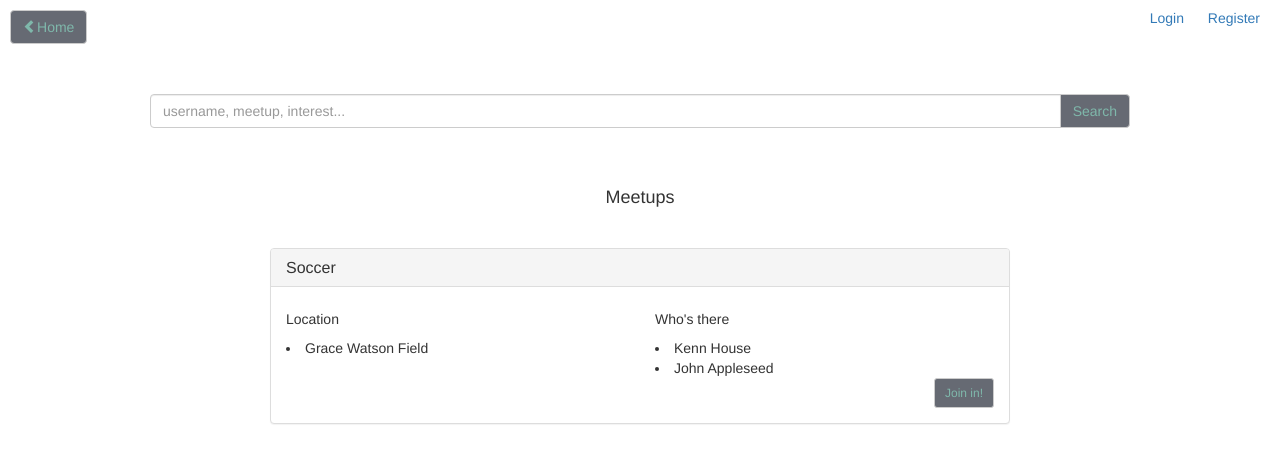
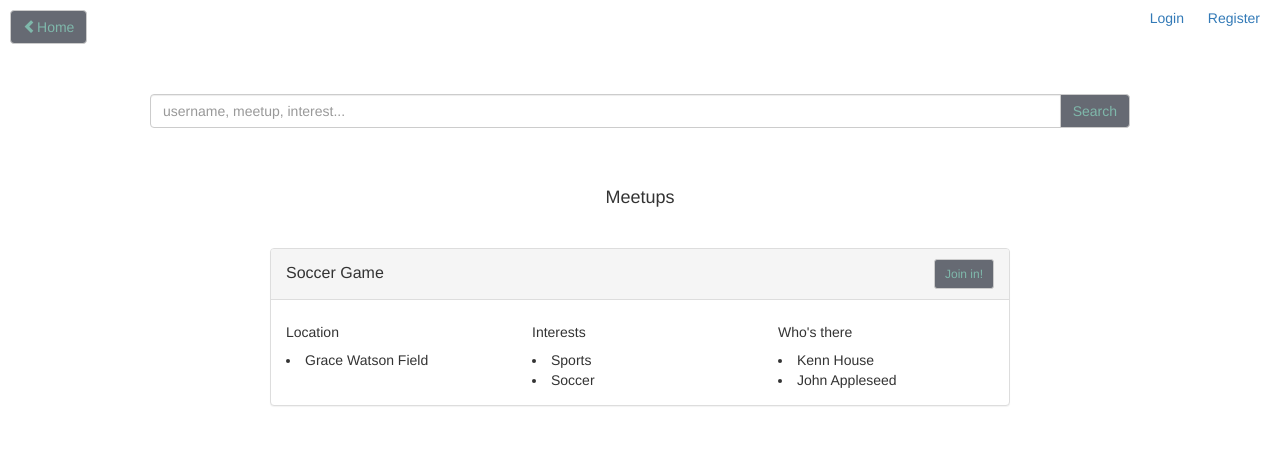
Before and after one commit to cbaudouinjr/FindTheLighthouse, a Django app: page /meetup in a window 1280 px wide. Shown: the top 463 px of the page. Run offline with Django 3.2, Linux system fonts and the light colour scheme; some libraries are stand-ins or nearby versions.

Commit message:
Updated panel template for meetup.html

```diff
--- a/templates/meetup.html
+++ b/templates/meetup.html
@@ -72,22 +72,31 @@
             <div class="panel-formatting">
                 <div class="panel panel-default">
                     <div class="panel-heading">
-                        <h3 class="panel-title"><a href="#">Soccer</a></h3>
+                        <div class="row">
+                            <div class="col-sm-6" style="padding-top: 5px">
+                                <h3 class="panel-title"><a href="#">Soccer Game</a></h3>
+                            </div>
+                            <div class="col-sm-6" align="right">
+                                <a href="#"><button id="" type="button" class="btn btn-default btn-sm title-button">Join in!</button></a>
+                            </div>
+                        </div>
                     </div>
                     <div class="panel-body">
                         <div class="row">
-                            <div class="col-sm-6">
+                            <div class="col-sm-4">
                                 <h5>Location</h5>
                                 <li>Grace Watson Field</li>
                             </div>
-                            <div class="col-sm-6">
+                            <div class="col-sm-4">
+                                <h5>Interests</h5>
+                                <li>Sports</li>
+                                <li>Soccer</li>
+                            </div>
+                            <div class="col-sm-4">
                                 <h5>Who's there</h5>
                                 <li>Kenn House</li>
                                 <li>John Appleseed</li>
                             </div>
-                        </div>
-                        <div align="right">
-                            <a href="#"><button id="" type="button" class="btn btn-default btn-sm title-button">Join in!</button></a>
                         </div>
                     </div>
                 </div>
```
